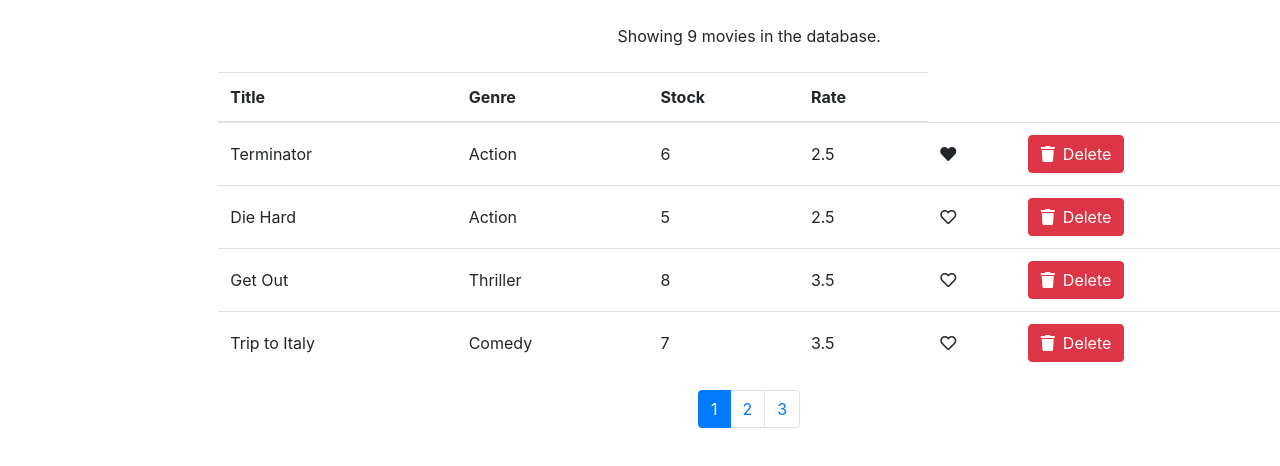
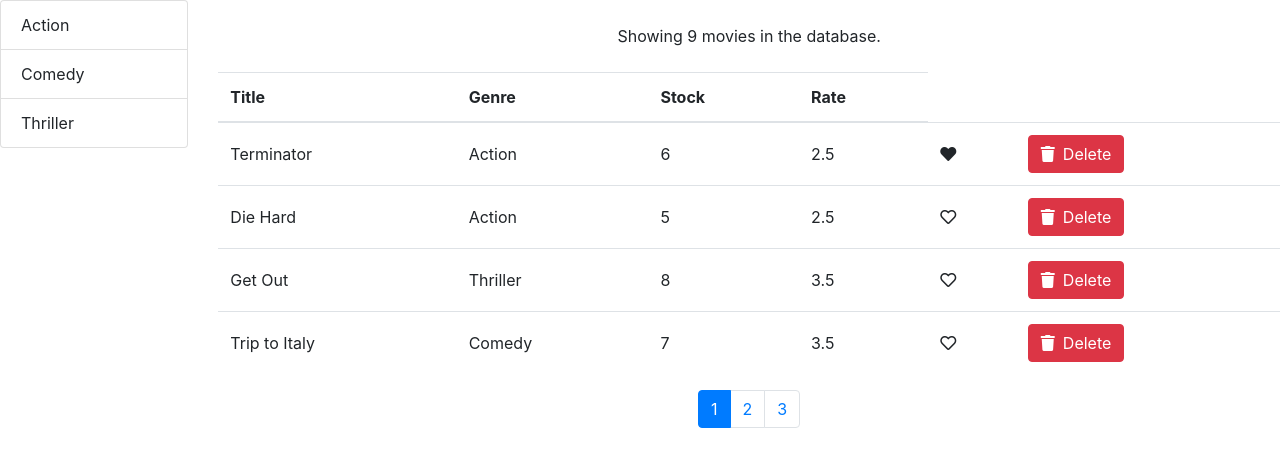
Before and after one commit to shennguyenrs/study_projects, a React (Create React App) app in the folder reactjs/movies-app/: page / in a window 1280 px wide. Shown: the top 466 px of the page. Built offline with nearby package versions, Linux system fonts and the light colour scheme.

Commit message:
update code

```diff
--- a/reactjs/movies-app/package.json
+++ b/reactjs/movies-app/package.json
@@ -6,7 +6,7 @@
     "@testing-library/jest-dom": "^4.2.4",
     "@testing-library/react": "^9.3.2",
     "@testing-library/user-event": "^7.1.2",
-    "lodash": "4.17.10",
+    "lodash": "^4.17.15",
     "prop-types": "^15.7.2",
     "react": "^16.13.1",
     "react-dom": "^16.13.1",
@@ -28,8 +28,8 @@
       "not op_mini all"
     ],
     "development": [
+      "last 1 firefox version",
       "last 1 chrome version",
-      "last 1 firefox version",
       "last 1 safari version"
     ]
   }
--- a/reactjs/movies-app/public/index.html
+++ b/reactjs/movies-app/public/index.html
@@ -24,9 +24,19 @@
       work correctly both with client-side routing and a non-root public URL.
       Learn how to configure a non-root public URL by running `npm run build`.
     -->
+    <link
+      rel="stylesheet"
+      href="https://cdnjs.cloudflare.com/ajax/libs/twitter-bootstrap/4.5.0/css/bootstrap.min.css"
+      integrity="sha256-aAr2Zpq8MZ+YA/D6JtRD3xtrwpEz2IqOS+pWD/7XKIw="
+      crossorigin="anonymous"
+    />
+    <link
+      rel="stylesheet"
+      href="https://cdnjs.cloudflare.com/ajax/libs/font-awesome/5.12.0-2/css/all.min.css"
+      integrity="sha256-46r060N2LrChLLb5zowXQ72/iKKNiw/lAmygmHExk/o="
+      crossorigin="anonymous"
+    />
     <title>React App</title>
-    <link rel="stylesheet" href="https://cdnjs.cloudflare.com/ajax/libs/twitter-bootstrap/4.5.0/css/bootstrap.min.css" integrity="sha256-aAr2Zpq8MZ+YA/D6JtRD3xtrwpEz2IqOS+pWD/7XKIw=" crossorigin="anonymous" />
-    <link rel="stylesheet" href="https://cdnjs.cloudflare.com/ajax/libs/font-awesome/5.13.0/css/all.min.css" integrity="sha256-h20CPZ0QyXlBuAw7A+KluUYx/3pK+c7lYEpqLTlxjYQ=" crossorigin="anonymous" />
   </head>
   <body>
     <noscript>You need to enable JavaScript to run this app.</noscript>
--- a/reactjs/movies-app/src/components/common/like.jsx
+++ b/reactjs/movies-app/src/components/common/like.jsx
@@ -1,6 +1,6 @@
 import React from "react";
 
-let Like = (props) => {
+const Like = (props) => {
   let classes = "fa-heart fas";
   if (!props.liked) classes = classes.replace("fas", "far");
   return (
--- a/reactjs/movies-app/src/components/common/listgenres.jsx
+++ b/reactjs/movies-app/src/components/common/listgenres.jsx
@@ -1,14 +1,16 @@
 import React from "react";
 
-let ListGenres = (props) => {
-  let { genres } = props;
-  let classes = "list-group-item list-group-item-action";
+const ListGenres = (props) => {
+  let { items } = props;
+  console.log(items);
   return (
-    <div className="list-group">
-      {genres.map((genre) => {
-        <a key={genre} href="/#" className={classes}></a>;
-      })}
-    </div>
+    <ul className="list-group">
+      {items.map((item) => (
+        <li key={item._id} className="list-group-item">
+          {item.name}
+        </li>
+      ))}
+    </ul>
   );
 };
 
--- a/reactjs/movies-app/src/components/common/pagination.jsx
+++ b/reactjs/movies-app/src/components/common/pagination.jsx
@@ -2,14 +2,14 @@ import React from "react";
 import _ from "lodash";
 import PropTypes from "prop-types";
 
-let Pagination = (props) => {
-  let { itemsCount, pageSize, currentPage, onChangePage } = props;
-  let pagesCount = Math.ceil(itemsCount / pageSize);
+const Pagination = (props) => {
+  const { itemsCount, pageSize, currentPage, onChangePage } = props;
+  const pagesCount = Math.ceil(itemsCount / pageSize);
 
   if (pagesCount === 1) return null;
-  let pages = _.range(1, pagesCount + 1);
+  const pages = _.range(1, pagesCount + 1);
 
-  let handleChangePage = (page) => (e) => {
+  const handleChangePage = (page) => (e) => {
     e.preventDefault();
     onChangePage(page);
   };
--- a/reactjs/movies-app/src/components/movies.jsx
+++ b/reactjs/movies-app/src/components/movies.jsx
@@ -8,25 +8,29 @@ import { paginate } from "../utils/paginate";
 
 export default class Movies extends Component {
   state = {
-    movies: getMovies(),
-    genres: getGenres(),
+    movies: [],
+    genres: [],
     pageSize: 4,
     currentPage: 1,
   };
 
+  componentDidMount() {
+    this.setState({ movies: getMovies(), genres: getGenres() });
+  }
+
   render() {
-    let { length: count } = this.state.movies;
-    let { pageSize, currentPage, movies: allMovies, genres } = this.state;
+    const { length: count } = this.state.movies;
+    const { pageSize, currentPage, movies: allMovies, genres } = this.state;
     console.log(allMovies);
 
     if (count === 0) return <p>There are no movies in the database.</p>;
-    let movies = paginate(allMovies, currentPage, pageSize);
+    const movies = paginate(allMovies, currentPage, pageSize);
     console.log(movies);
     return (
       <>
         <div className="row">
           <div className="col-2">
-            <ListGenres genres={genres} />
+            <ListGenres items={genres} onGenresSelect={this.genresSelect()} />
           </div>
           <div className="col">
             <p className="text-center m-4">
@@ -80,6 +84,10 @@ export default class Movies extends Component {
     );
   }
 
+  genresSelect = (genre) => {
+    console.log(genre);
+  };
+
   changePage = (page) => {
     this.setState({ currentPage: page });
   };
```
Also changed, not shown: 1 other file (tests, documents, lock files or other folders).
